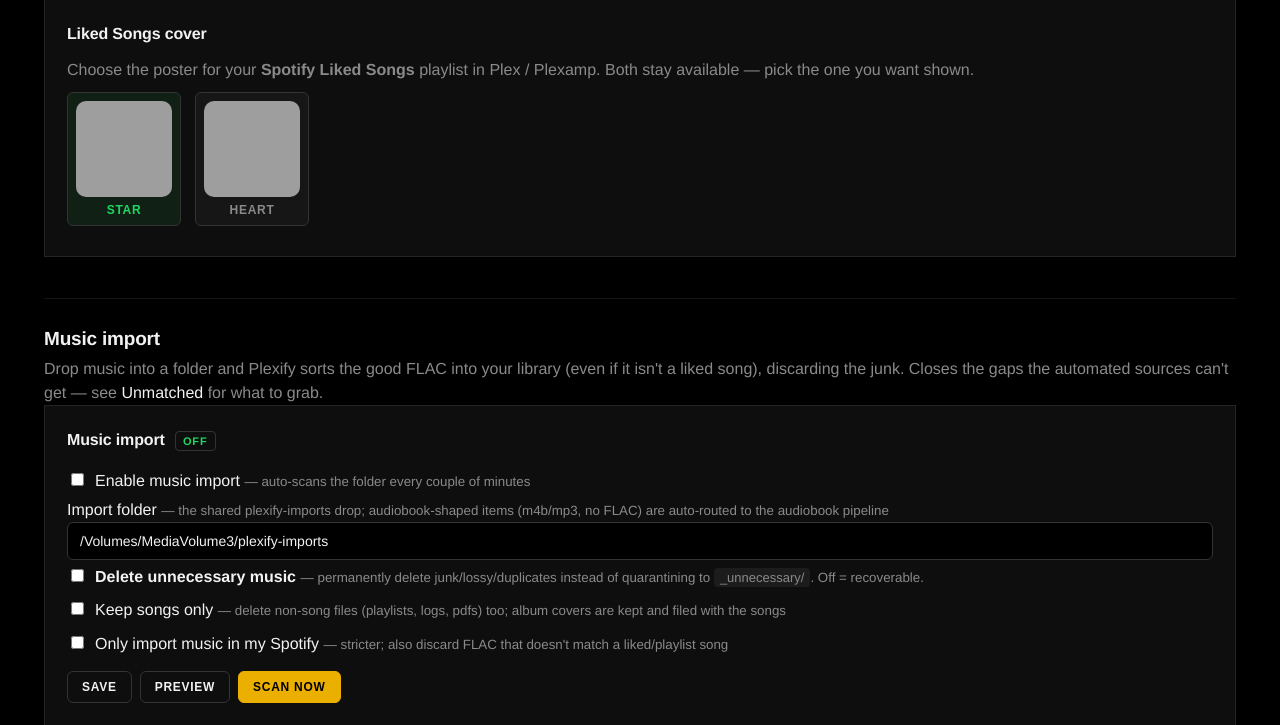
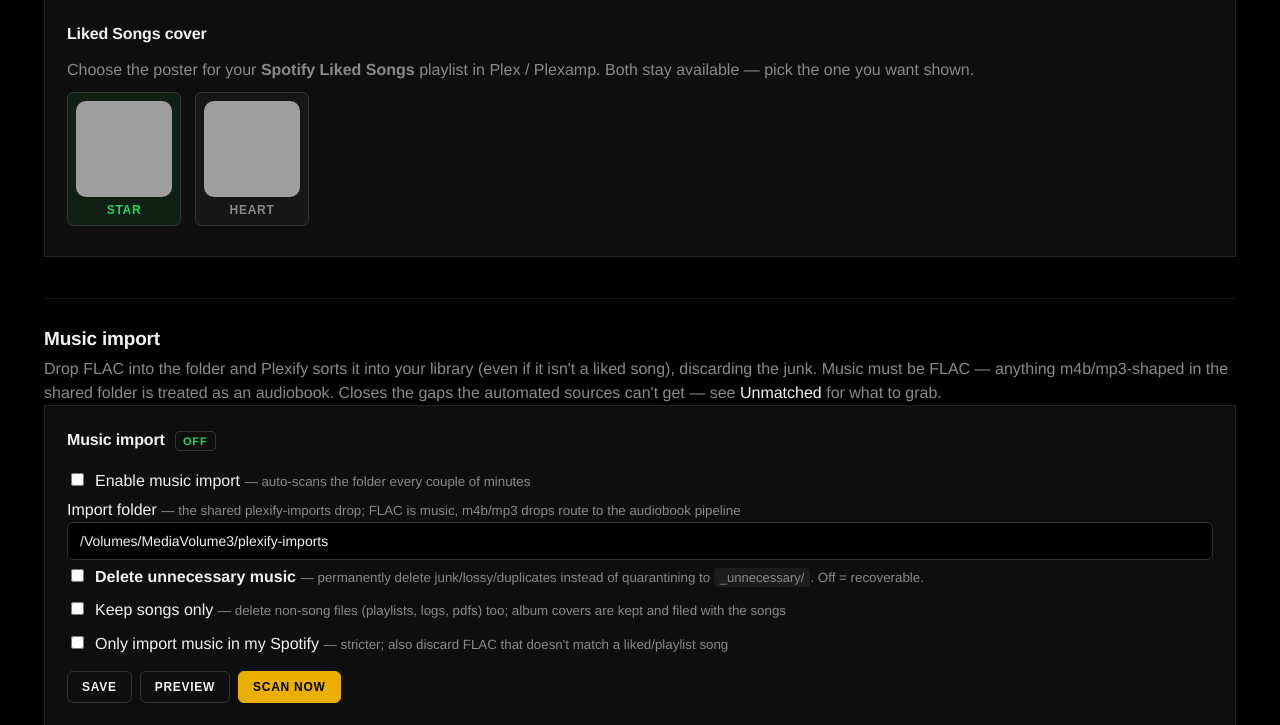
Before and after one commit to adamkbritsch/plexify, a Flask app: page /settings in a window 1280 px wide. Shown: the part 4568-5293 px from the top of the page. Run offline with Flask 3, Linux system fonts and the light colour scheme; data that the repository does not hold is empty; parts of the project's set-up code (start-up, migrations or seed data) failed here and were passed over; some libraries are stand-ins or nearby versions; grey boxes are pictures that could not be loaded.

Commit message:
Music import copy: FLAC only — mp3s in the shared folder are audiobooks
'Drop music into a folder' + 'discarding the junk' predates the unified
import folder: an mp3 music drop no longer gets quarantined as junk, it gets
ROUTED to the audiobook pipeline and merged into a fake book. The music-import
card (app + web) now says FLAC explicitly and states where m4b/mp3-shaped
drops go. Acquisition-side MP3 wording (the FLAC-only / MP3-320-fallback
quality toggles) is untouched — that path delivers through staging, not the
import folder.

Co-Authored-By: Claude Opus 4.8 <noreply@anthropic.com>

```diff
--- a/engine-run/app/templates/settings.html
+++ b/engine-run/app/templates/settings.html
@@ -636,7 +636,7 @@
 {# ════════ Music import ════════ #}
 <div class="page-head" style="margin-top:2.6em; border-top:1px solid rgba(255,255,255,0.08); padding-top:1.6em">
   <h2 style="font-size:19px; margin:0 0 4px">Music import</h2>
-  <p class="muted small" style="margin:0">Drop music into a folder and Plexify sorts the good FLAC into your library (even if it isn't a liked song), discarding the junk. Closes the gaps the automated sources can't get — see <a href="{{ url_for('main.unmatched_view') }}">Unmatched</a> for what to grab.</p>
+  <p class="muted small" style="margin:0">Drop FLAC into the folder and Plexify sorts it into your library (even if it isn't a liked song), discarding the junk. Music must be FLAC — anything m4b/mp3-shaped in the shared folder is treated as an audiobook. Closes the gaps the automated sources can't get — see <a href="{{ url_for('main.unmatched_view') }}">Unmatched</a> for what to grab.</p>
 </div>
 <section class="card" id="music-import-card">
   <h2>Music import <span class="smart-badge">{% if get_config('manual_import_enabled','0') == '1' %}ON{% else %}OFF{% endif %}</span></h2>
@@ -645,7 +645,7 @@
     <span>Enable music import <small class="muted">— auto-scans the folder every couple of minutes</small></span>
   </label>
   <label class="field">
-    <span class="field-label">Import folder <small class="muted">— the shared plexify-imports drop; audiobook-shaped items (m4b/mp3, no FLAC) are auto-routed to the audiobook pipeline</small></span>
+    <span class="field-label">Import folder <small class="muted">— the shared plexify-imports drop; FLAC is music, m4b/mp3 drops route to the audiobook pipeline</small></span>
     <input type="text" id="mi-path" autocomplete="off"
            value="{{ get_config('manual_import_path','/Volumes/MediaVolume3/plexify-imports') }}"
            placeholder="/Volumes/MediaVolume3/plexify-imports">
```
Also changed, not shown: 1 other file.
